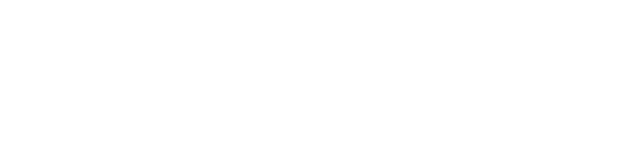
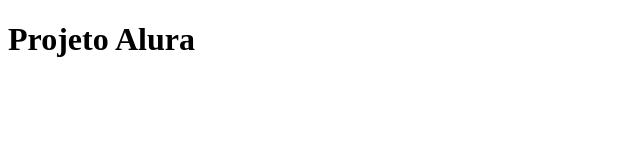
Before and after one commit to jeancaio/curso-git, a plain HTML site: page index.html in a window 1280 px wide. Shown: the whole page, without its empty margins (0-640 px from the left). Drawn offline with Linux system fonts and the light colour scheme.

Commit message:
Titulo da pag

```diff
--- a/index.html
+++ b/index.html
@@ -7,6 +7,6 @@
     </title>
   </head>
   <body>
-
+      <h1> Projeto Alura <h1>
   </body>
 </html>
```
